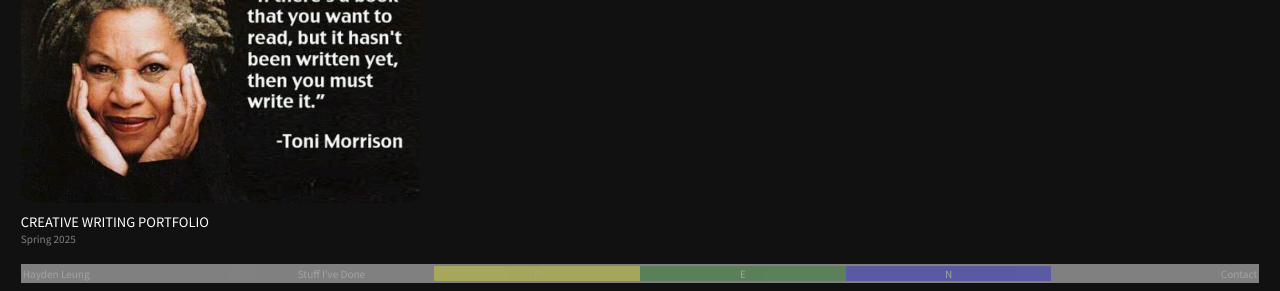
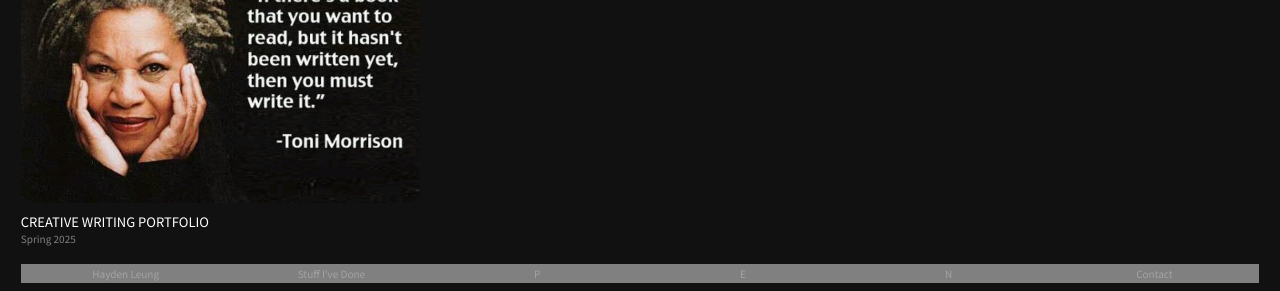
Before and after one commit to SilentzYo/portfolio, a website built with Vite: page index.html in a window 1280 px wide. Shown: the part 580-871 px from the top of the page. Built offline with nearby package versions, Linux system fonts and the light colour scheme.

Commit message:
changed footer

```diff
--- a/style.css
+++ b/style.css
@@ -269,42 +269,7 @@
     color: whitesmoke;
     font-size: 10px;
     opacity: 0.3;
-}
-
-.footer-first {
-    background-color: grey;
     flex: 4;
-    text-align: left;
-}
-
-.footer-two {
-    background-color: grey;
-    flex: 4;
-    text-align: middle;
-}
-
-.footer-three {
-    background-color: yellow;
-    flex: 4;
-    text-align: middle;
-}
-
-.footer-four {
-    background-color: green;
-    flex: 4;
-    text-align: middle;
-}
-
-.footer-five {
-    background-color: blue;
-    flex: 4;
-    text-align: middle;
-}
-
-.footer-last {
-    background-color: grey;
-    flex: 4;
-    text-align: right;
 }
 
 ::-webkit-scrollbar {
```
